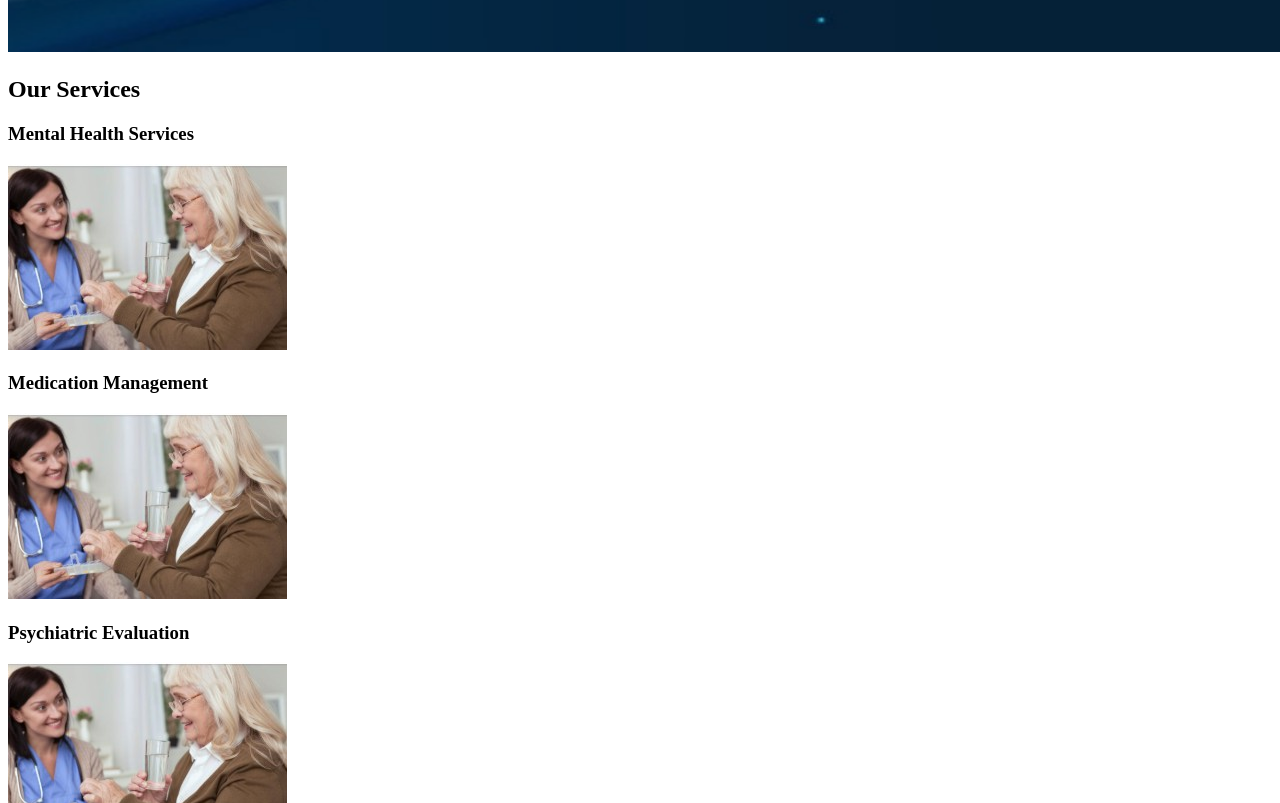
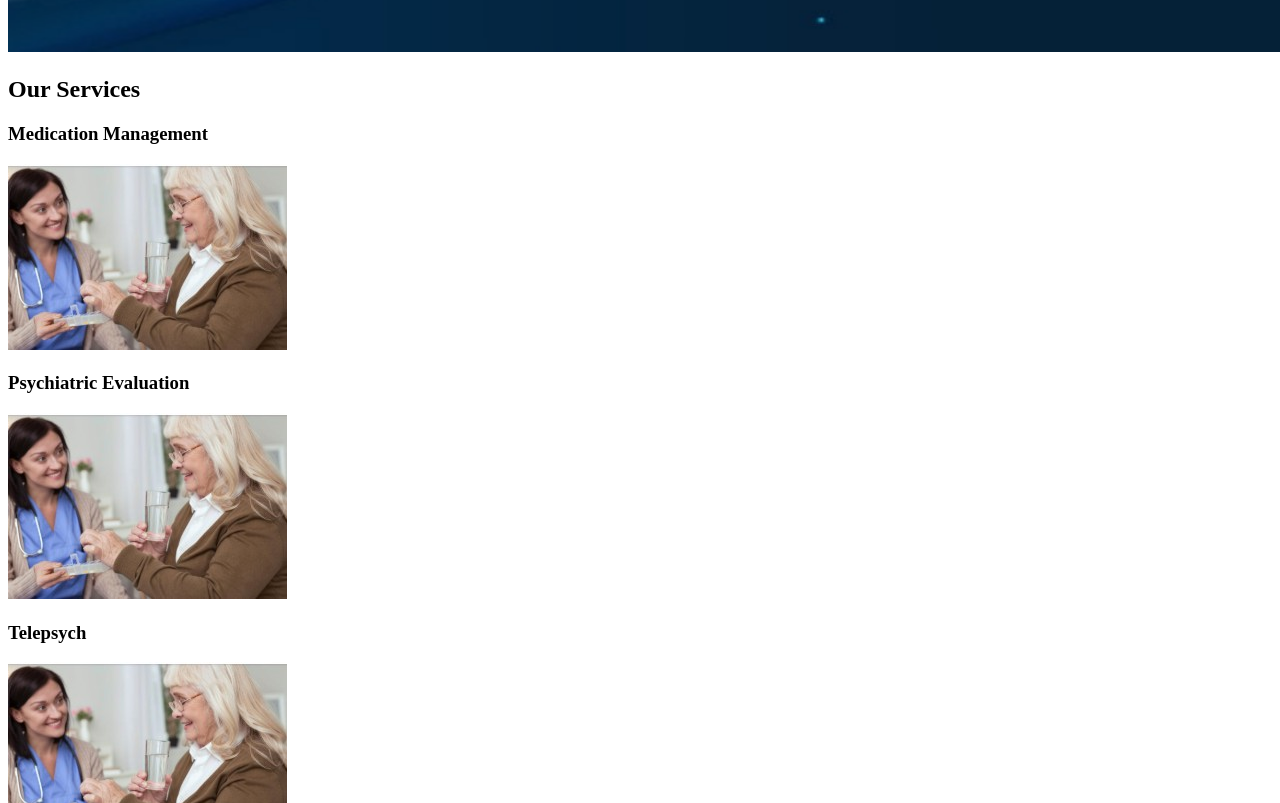
Before and after one commit to nduka145/ic-health-services, a Next.js app: page / in a window 1280 px wide. Shown: the part 740-1543 px from the top of the page. Built offline with nearby package versions, Linux system fonts and the light colour scheme.

Commit message:
initial code release

```diff
--- a/pages/index.js
+++ b/pages/index.js
@@ -65,7 +65,7 @@ export default function Home() {
 
   <div className="flex justify-center items-start gap-14 flex-wrap">
     {[
-      { name: "Mental Health Services", img: "/service1.jpg" }, { name: "Medication Management", img: "/service2.jpg" },
+      { name: "Mental Health Services", img: "/service1.jpg", name: "Medication Management", img: "/service2.jpg" },
       { name: "Psychiatric Evaluation", img: "/service3.jpg" },
       { name: "Telepsych", img: "/service4.jpg" },
     ].map((s) => (
```
